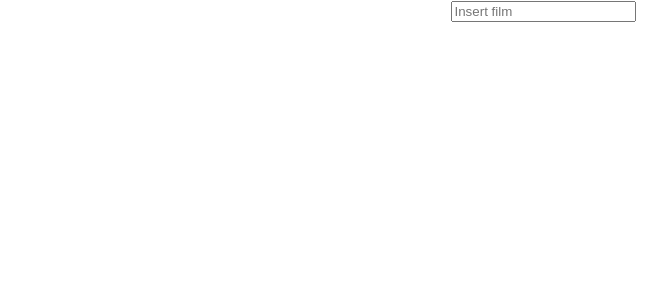
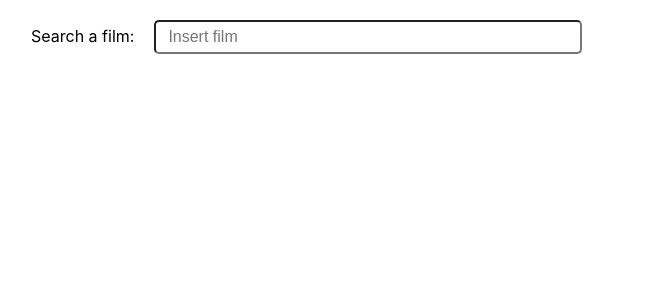
Before and after one commit to diego-pascual-perez/filmsearch-react, a React (Create React App) app: page / in a window 1280 px wide. Shown: the top 300 px of the page, without its empty margins (97-764 px from the left). Built offline with nearby package versions, Linux system fonts and the light colour scheme.

Commit message:
css search input

```diff
--- a/src/App.css
+++ b/src/App.css
@@ -1,32 +1,18 @@
 .App {
   text-align: center;
 }
-
-.App-logo {
-  animation: App-logo-spin infinite 20s linear;
-  height: 40vmin;
+.searchform {
+	display:block;
+	width: 80%;
+	max-width: 1024px;
+	text-align: left;
+	margin:20px auto;
 }
-
-.App-header {
-  background-color: #282c34;
-  min-height: 100vh;
-  display: flex;
-  flex-direction: column;
-  align-items: center;
-  justify-content: center;
-  font-size: calc(10px + 2vmin);
-  color: white;
+.searchinput {
+	width: 50%;
+	max-width:400px;
+	margin-left:20px;
+	padding:6px 12px;
+	font-size:16px;
+	border-radius:5px
 }
-
-.App-link {
-  color: #61dafb;
-}
-
-@keyframes App-logo-spin {
-  from {
-    transform: rotate(0deg);
-  }
-  to {
-    transform: rotate(360deg);
-  }
-}
--- a/src/App.js
+++ b/src/App.js
@@ -79,7 +79,7 @@ class App extends Component {
 	  ));
     return (
       <div className="App">
-      	<div className="searchform">
+      	<div className="searchform">Search a film:
       		<input className="searchinput" type="text" placeholder="Insert film" onChange={event=>this.updateSearchValue(event)} onKeyPress={event=>this.inputChange(event)} />
       	</div>
       	<div className="searchresults">
```
